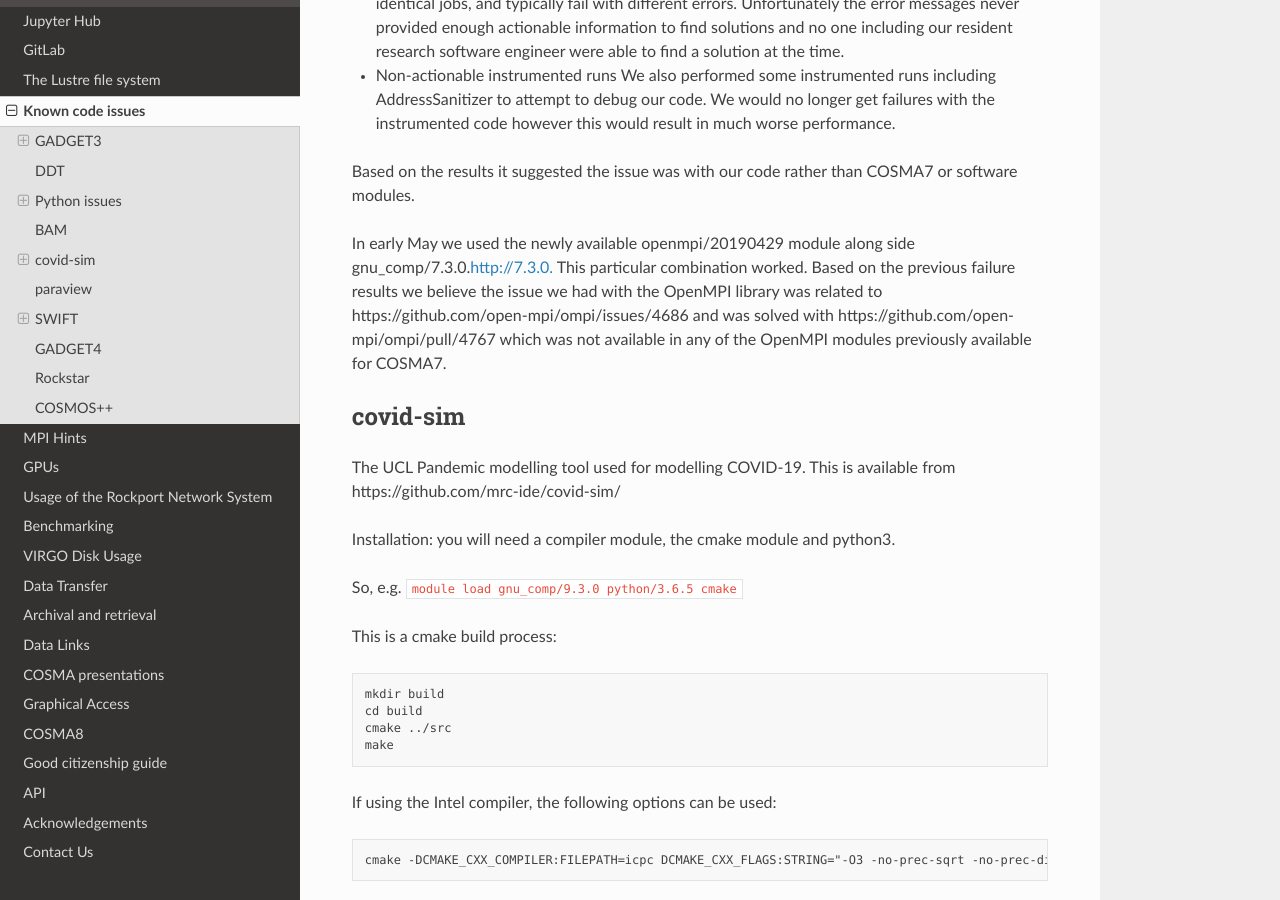
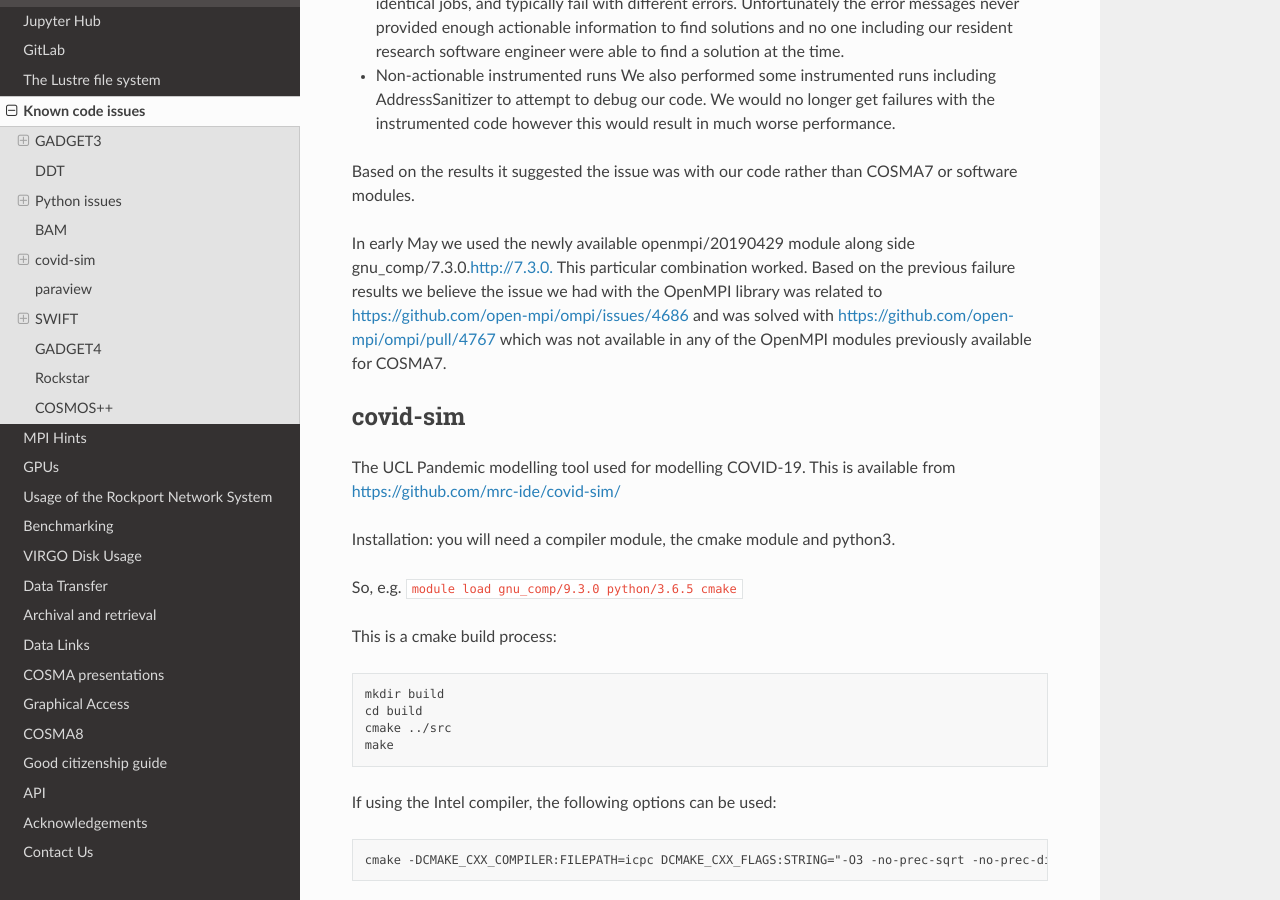
Before and after one commit to agb32/cosmadoc, a Sphinx documentation site: the page built from docs/source/issues.md, in a window 1280 px wide and 900 px high, scrolled down 5010 px. Built offline with Sphinx 7.4.7 and the Read the Docs theme 2.0.0, drawn with Linux system fonts in a browser that asks for light colours; pages that are not in the unit, such as notebooks, are missing from menus; some of the changed lines change nothing that is shown.

Commit message:
debug link

```diff
--- a/docs/source/issues.md
+++ b/docs/source/issues.md
@@ -191,13 +191,13 @@ COSMA7 or software modules.
 In early May we used the newly available openmpi/20190429 module along side
 gnu_comp/7.3.0.<http://7.3.0.> This particular combination worked. Based on
 the previous failure results we believe the issue we had with the OpenMPI
-library was related to https://github.com/open-mpi/ompi/issues/4686 and was
-solved with https://github.com/open-mpi/ompi/pull/4767 which was not
+library was related to [https://github.com/open-mpi/ompi/issues/4686](https://github.com/open-mpi/ompi/issues/4686) and was
+solved with [https://github.com/open-mpi/ompi/pull/4767](https://github.com/open-mpi/ompi/pull/4767) which was not
 available in any of the OpenMPI modules previously available for COSMA7.
 
 ## covid-sim
 
-The UCL Pandemic modelling tool used for modelling COVID-19. This is available from https://github.com/mrc-ide/covid-sim/
+The UCL Pandemic modelling tool used for modelling COVID-19. This is available from [https://github.com/mrc-ide/covid-sim/](https://github.com/mrc-ide/covid-sim/)
 
 Installation: you will need a compiler module, the cmake module and python3.
 
```
